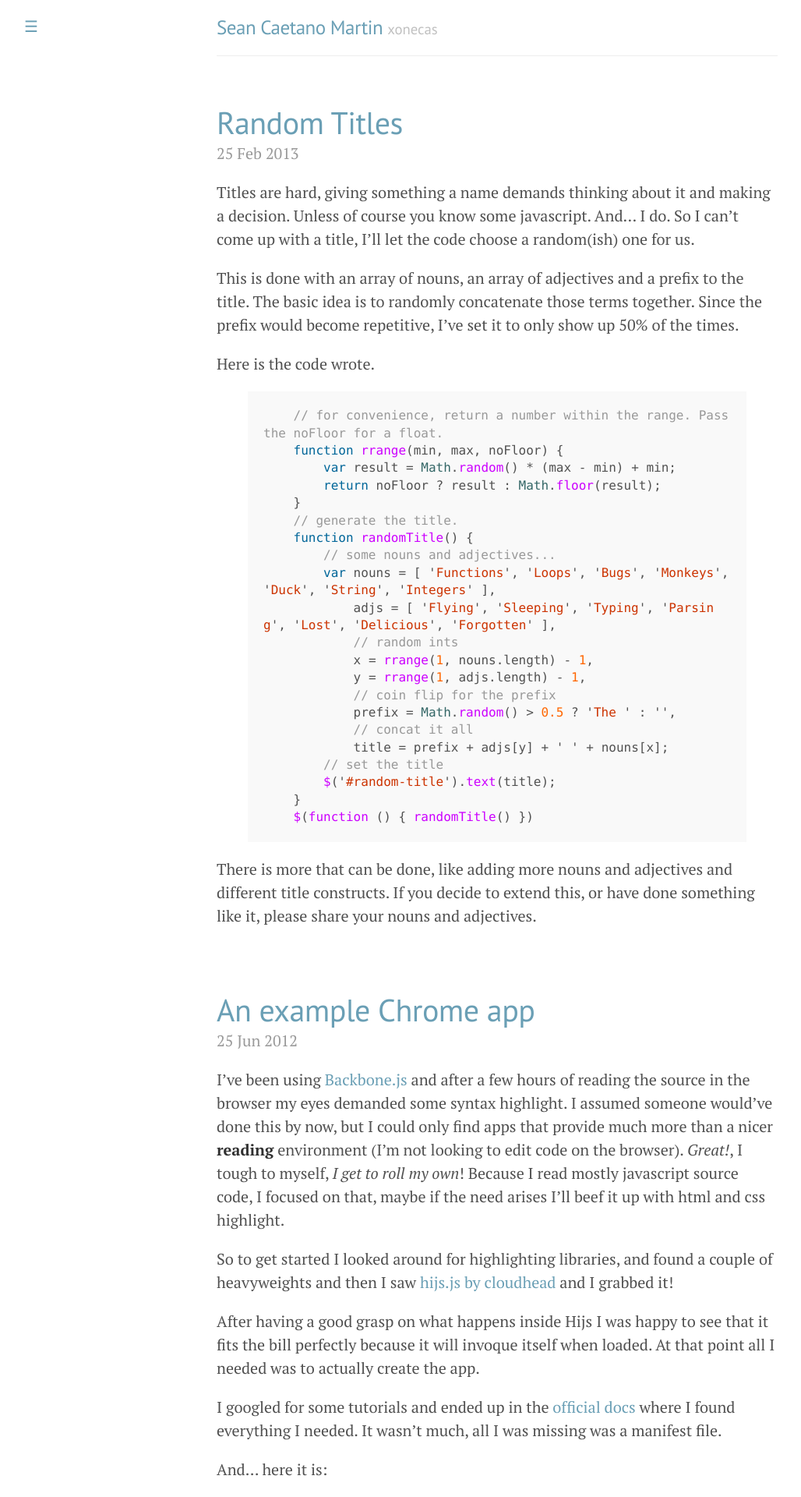
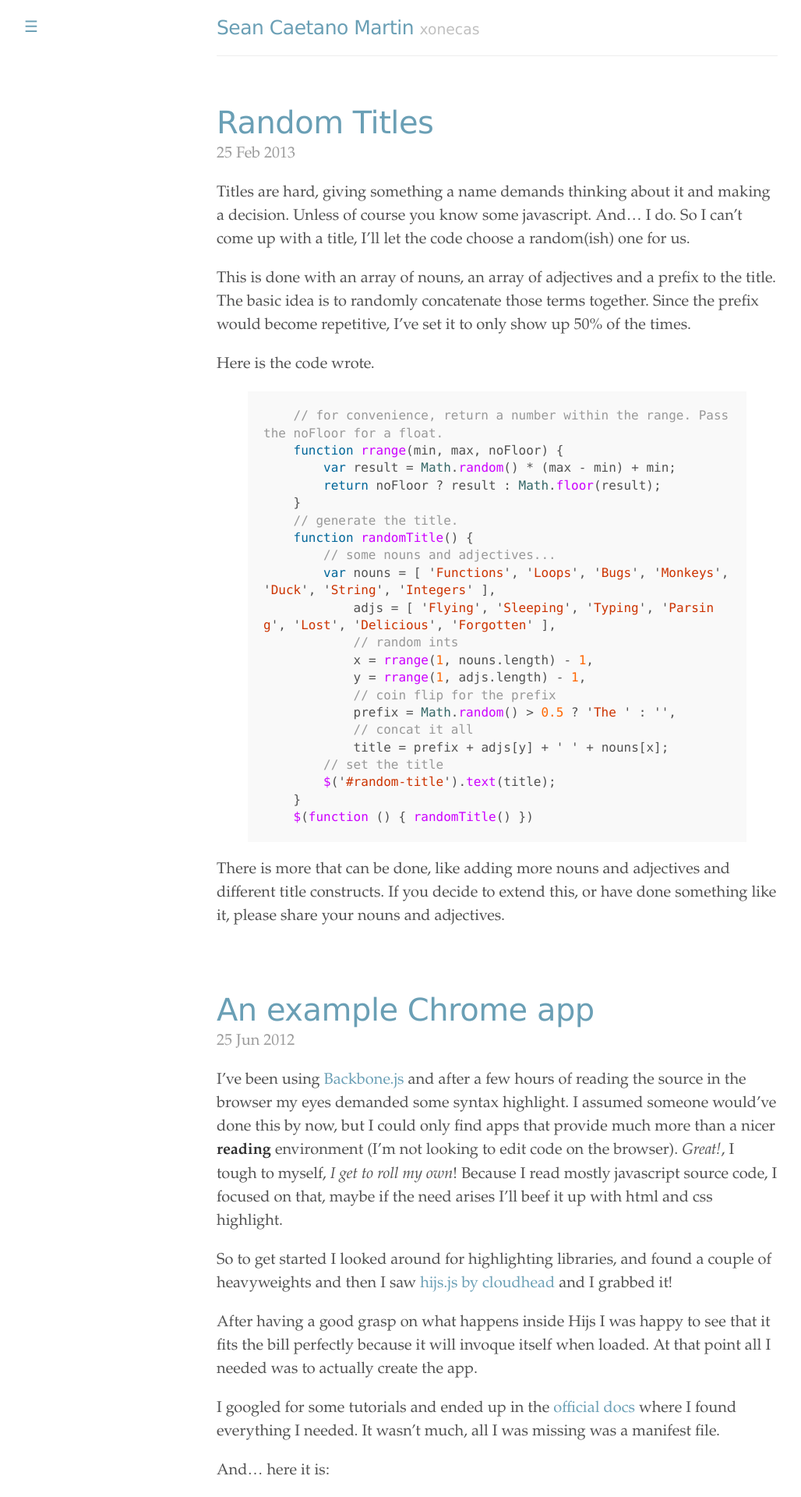
Before and after one commit to xonecas/xonecas.github.com, a Jekyll site: the page built from index.html, in a window 1280 px wide. Shown: the top 1920 px of the page at 78% size, without its empty margins (2-1030 px from the left). Built offline with Jekyll 4.4.1, drawn with Linux system fonts in a browser that asks for light colours; Markdown is read by kramdown in place of the engine named in the settings; the list of posts is cut into pages by our own code.

Commit message:
Changed fonts

```diff
--- a/public/css/lanyon.css
+++ b/public/css/lanyon.css
@@ -45,11 +45,11 @@ body {
 }
 
 html {
-  font-family: "PT Serif", Georgia, "Times New Roman", serif;
+  font-family: Palatino, "Palatino Linotype", "Palatino LT STD", "Book Antiqua", Georgia, serif;
 }
 
 h1, h2, h3, h4, h5, h6 {
-  font-family: "PT Sans", Helvetica, Arial, sans-serif;
+  font-family: "Lucida Grande", "Lucida Sans Unicode", "Lucida Sans", Geneva, Verdana, sans-serif;
   font-weight: 400;
   color: #313131;
   letter-spacing: -.025rem;
@@ -112,7 +112,7 @@ h1, h2, h3, h4, h5, h6 {
 /* Style and "hide" the sidebar */
 .sidebar {
   max-height: 0;
-  font-family: "PT Sans", Helvetica, Arial, sans-serif;
+  font-family: "Lucida Grande", "Lucida Sans Unicode", "Lucida Sans", Geneva, Verdana, sans-serif;
   font-size: .875rem; /* 14px */
   color: rgba(255,255,255,.6);
   background-color: #202020;
@@ -306,7 +306,7 @@ a.sidebar-nav-item:focus {
   overflow: hidden; /* clearfix */
   margin-left: -1rem;
   margin-right: -1rem;
-  font-family: "PT Sans", Helvetica, Arial, sans-serif;
+  font-family: "Lucida Grande", "Lucida Sans Unicode", "Lucida Sans", Geneva, Verdana, sans-serif;
   color: #ccc;
   text-align: center;
 }
```
